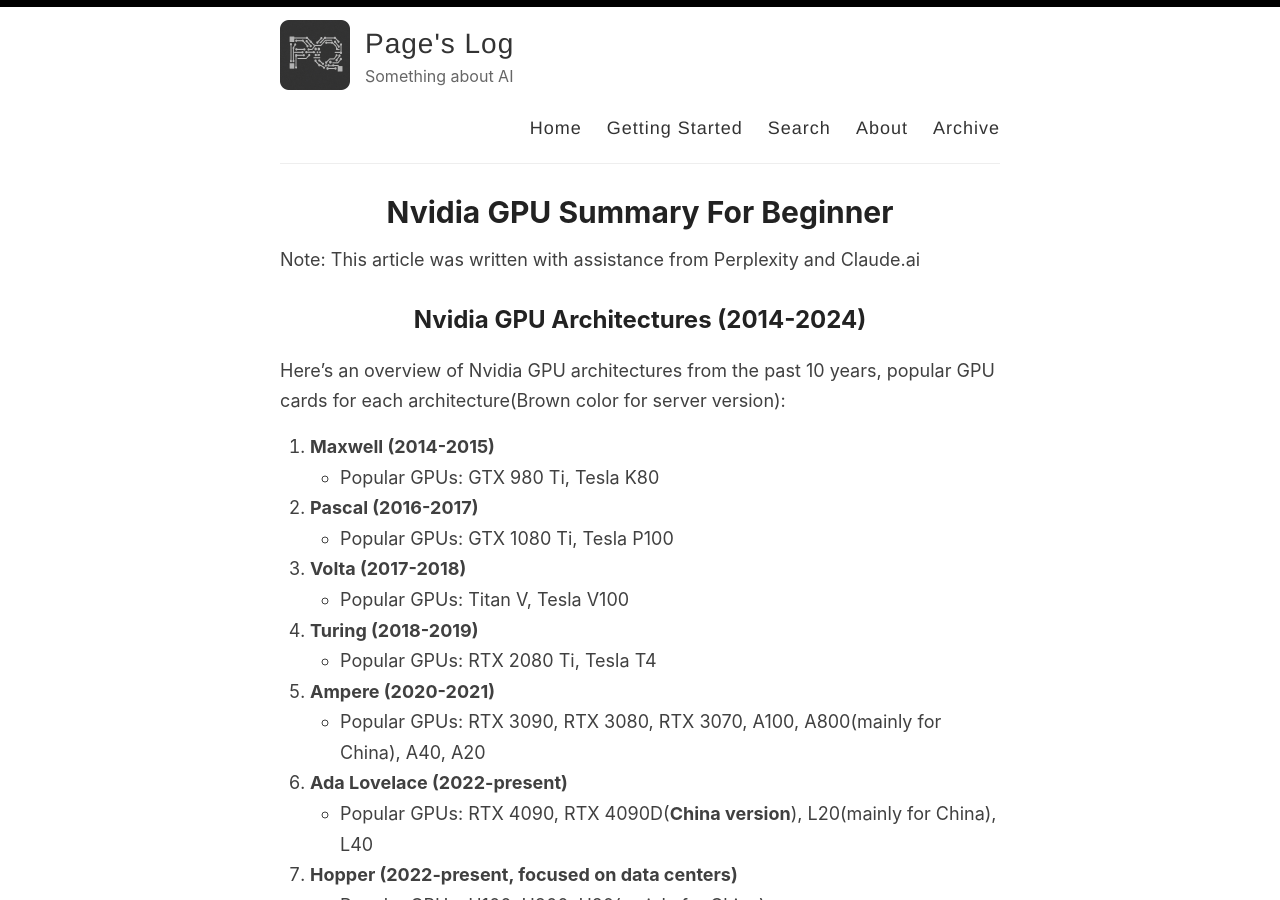
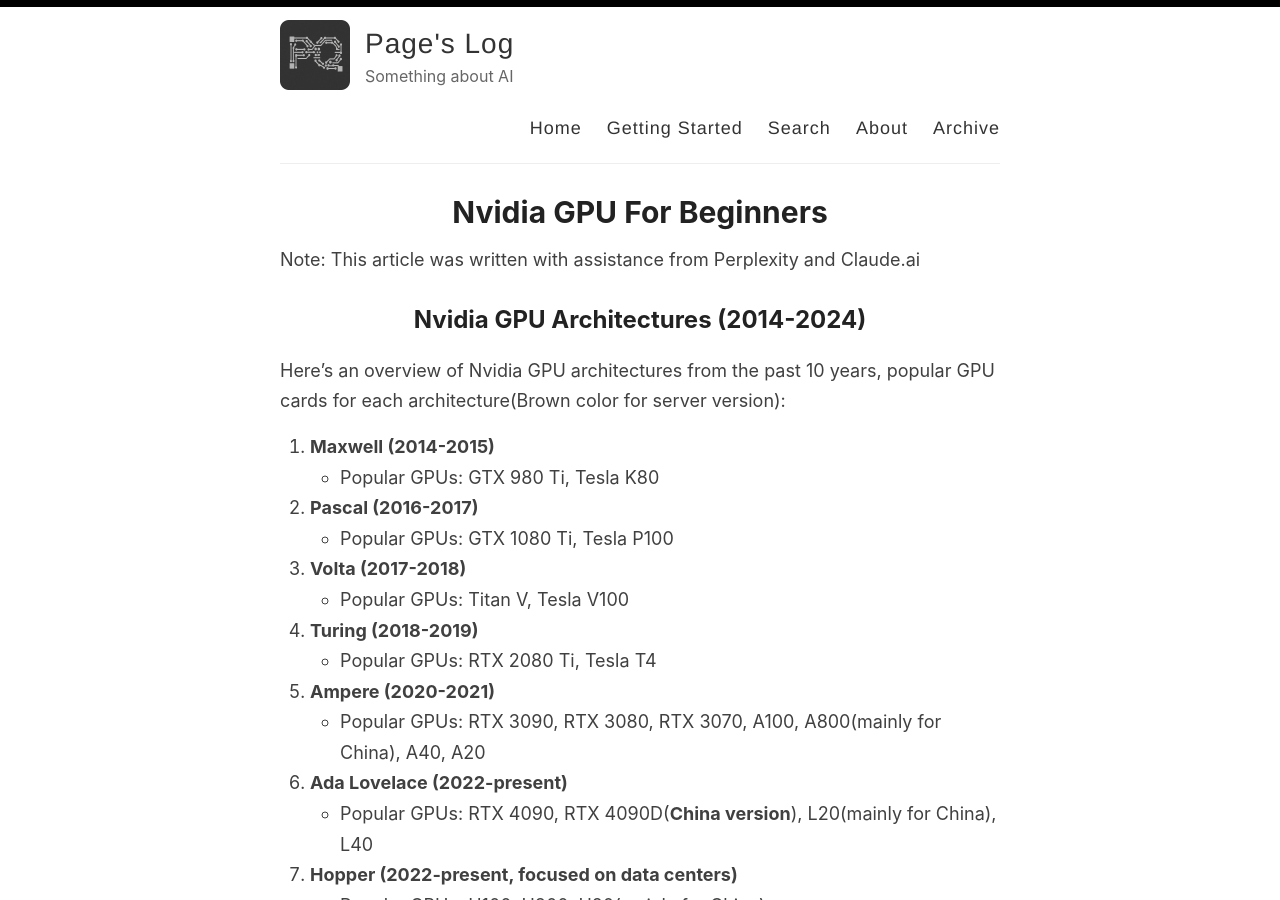
Before and after one commit to huiqiao/huiqiao.github.io, a Jekyll site: the page built from nvidia-gpu-everything-for-beginner.md, in a window 1280 px wide and 900 px high. Built offline with Jekyll 4.4.1, drawn with Linux system fonts in a browser that asks for light colours.

Commit message:
Update nvidia-gpu-everything-for-beginner.md

```diff
--- a/nvidia-gpu-everything-for-beginner.md
+++ b/nvidia-gpu-everything-for-beginner.md
@@ -1,6 +1,6 @@
 ---
 layout: page
-title: Nvidia GPU Summary For Beginner
+title: Nvidia GPU For Beginners
 permalink: /nvidia-gpu-everything-for-beginner/
 ---
 
```
